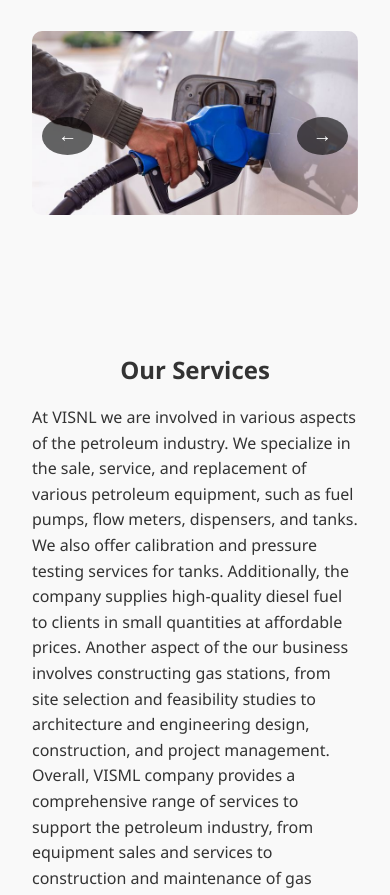
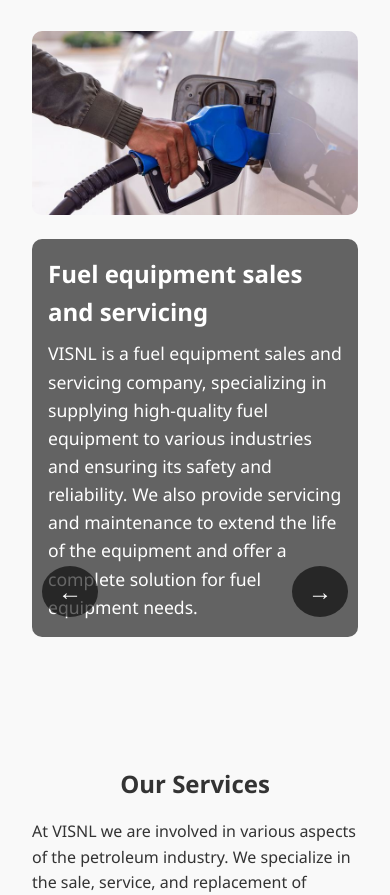
Before and after one commit to Greyish23/Visnl, a plain HTML site: page index.html in a window 390 px wide. Shown: the part 809-1704 px from the top of the page. Drawn offline with Linux system fonts and the light colour scheme.

Commit message:
Update styles.css

```diff
--- a/styles.css
+++ b/styles.css
@@ -383,3 +383,36 @@
       flex-direction: row;
     }
   }
+
+/* Mobile Fixes for Slider */
+@media (max-width: 768px) {
+  .overlay-text {
+    opacity: 1; /* Always show text on mobile */
+    position: static;
+    background-color: rgba(0, 0, 0, 0.6);
+    padding: 1rem;
+    margin-top: 1rem;
+    color: white;
+    max-width: 100%;
+  }
+
+  .slide img {
+    filter: none !important; /* Remove blur on mobile */
+  }
+
+  .prev, .next {
+    top: auto;
+    bottom: 20px;
+    transform: translateY(0);
+    padding: 0.7rem 1rem;
+    font-size: 1.5rem;
+  }
+
+  .prev {
+    left: 10px;
+  }
+
+  .next {
+    right: 10px;
+  }
+}
```
